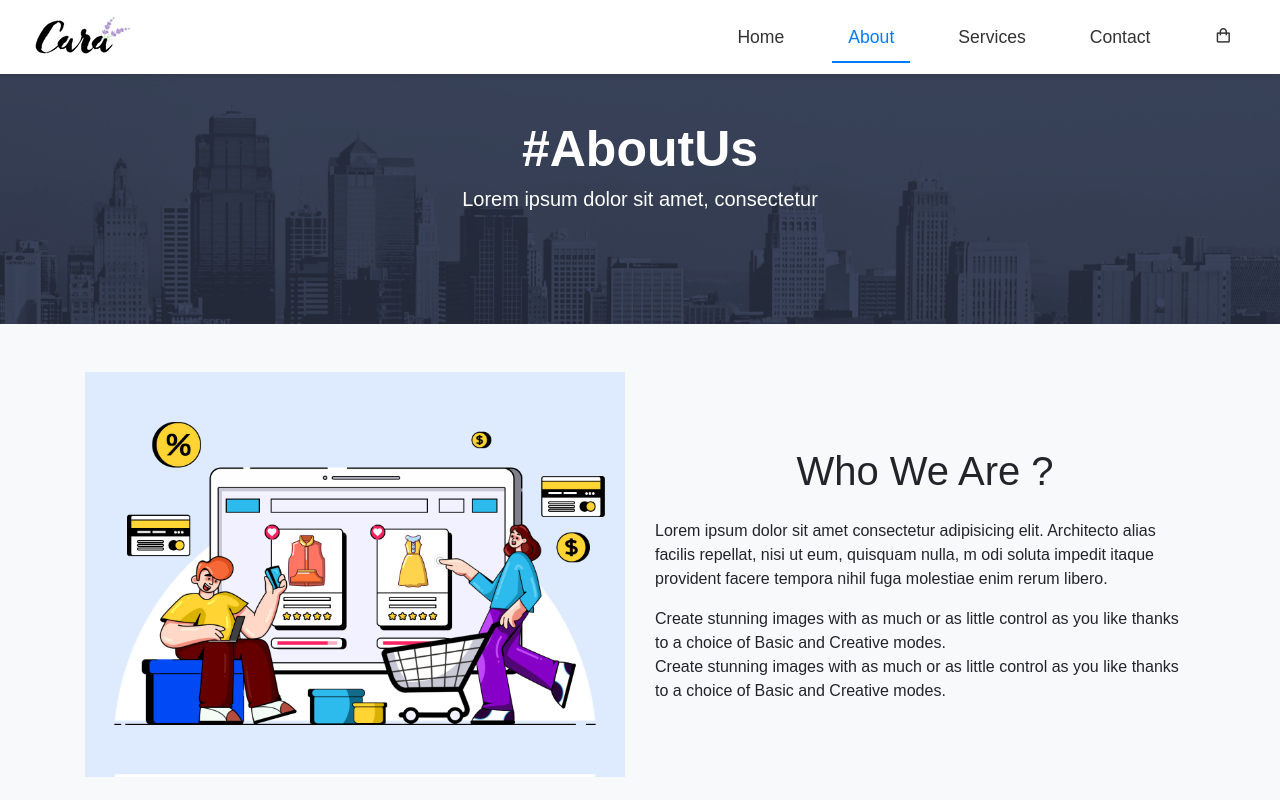
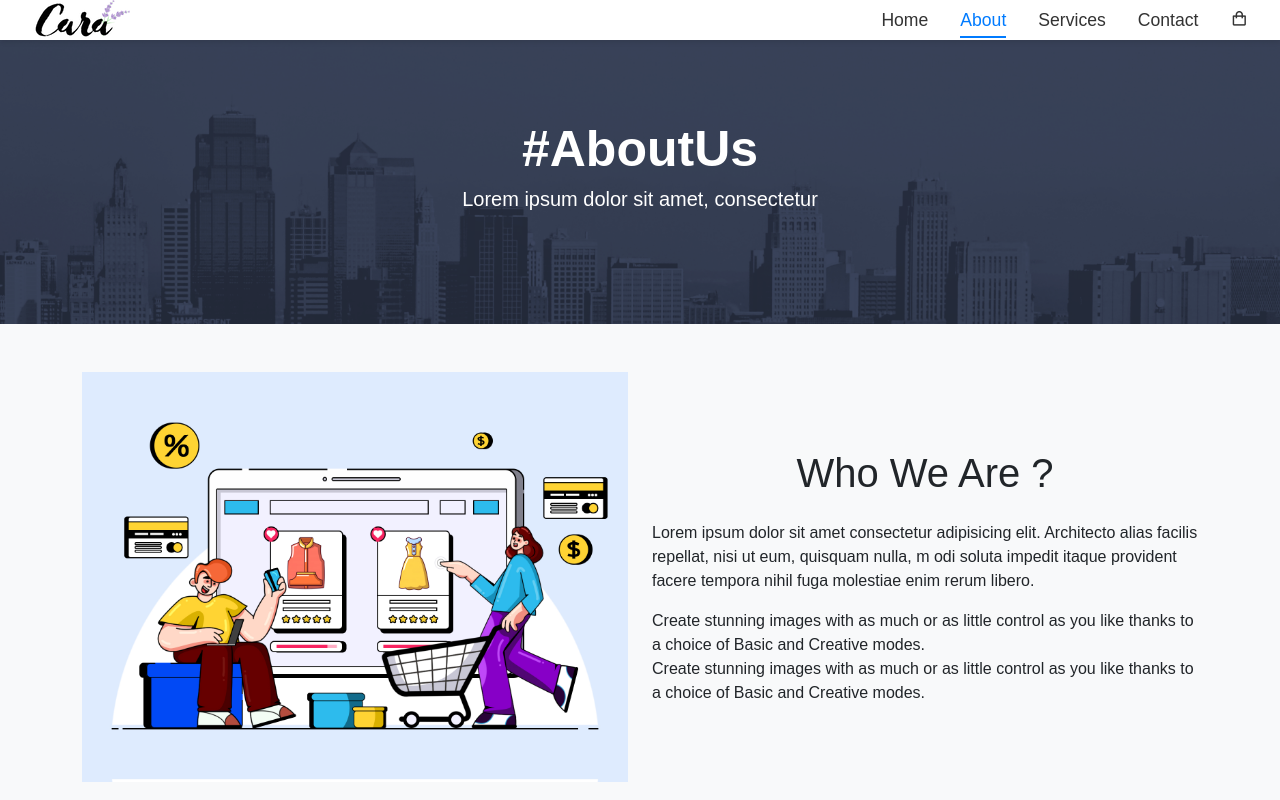
Before and after one commit to Abdessamad202/Build-and-Deploy-Ecommerce-Website, a website: page about.html in a window 1280 px wide. Shown: the top 800 px of the page. Drawn offline with nearby package versions, Linux system fonts and the light colour scheme.

Commit message:
Updated style.css

```diff
--- a/css/style.css
+++ b/css/style.css
@@ -1,4 +1,6 @@
 /* General Styles */
+@import 'bootstrap/dist/css/bootstrap.min.css';
+
 *, ul, li {
   margin: 0;
   padding: 0;
@@ -17,7 +19,7 @@ html, body {
 /* Navbar Styles */
 .navbar {
   background: #ffffff;
-  padding: 1rem 2rem;
+  padding: 0rem 2rem;
   position: fixed;
   top: 0;
   left: 0;
```
